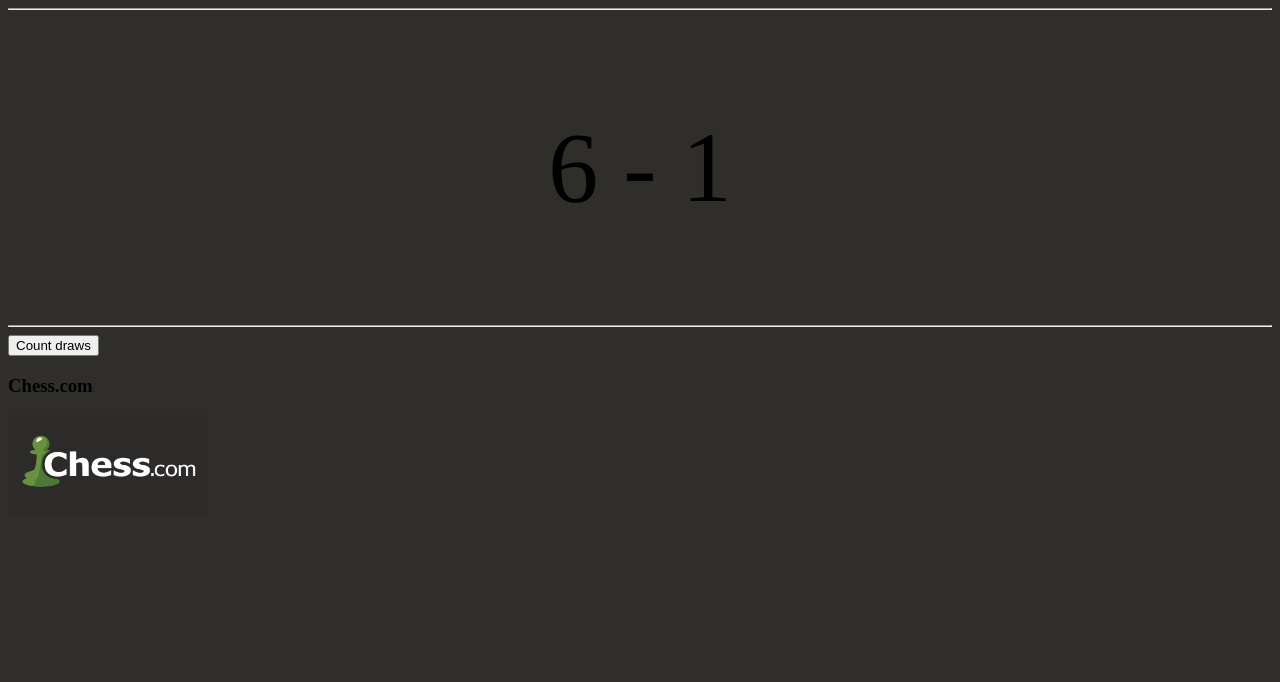
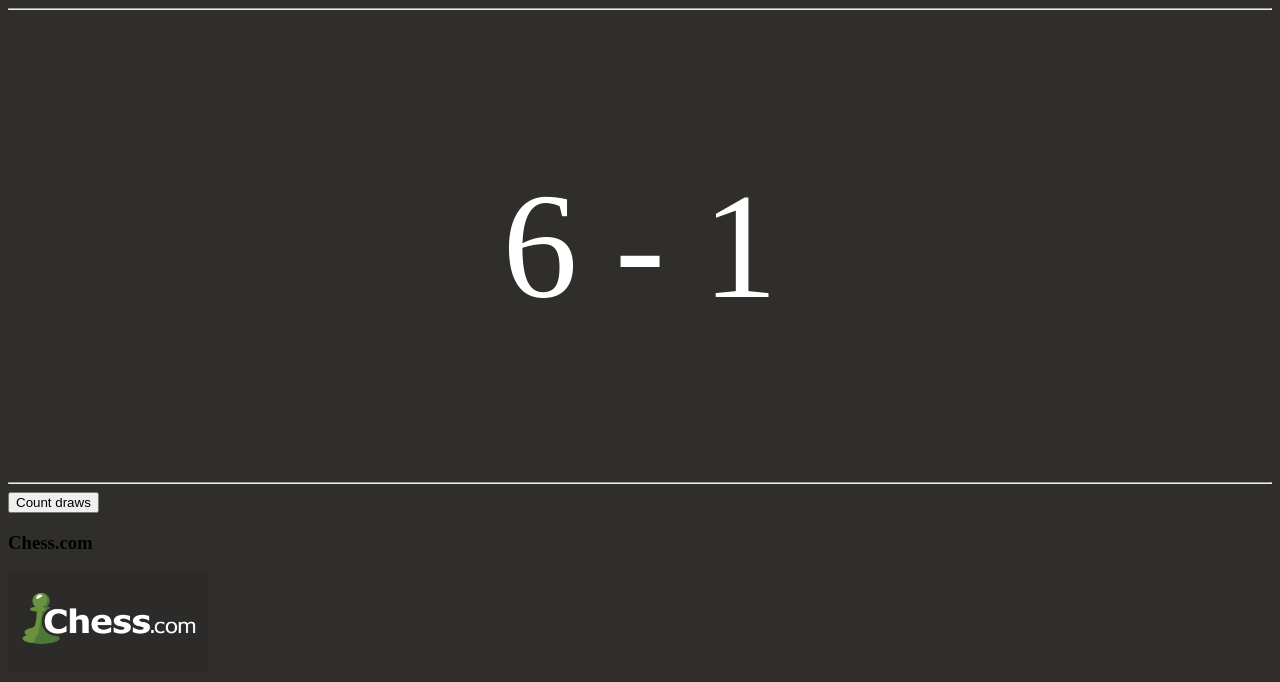
Before and after one commit to AppropriteUsernameThatWontGetMeBanned/CheesGames, a plain HTML site: page index.html in a window 1280 px wide. Drawn offline with Linux system fonts and the light colour scheme.

Commit message:
Update index.html

```diff
--- a/index.html
+++ b/index.html
@@ -5,13 +5,14 @@
             Chess
         </title>
     <meta charset="UTF-8">
-    <link rel="stylesheet" href="style.css">
+     <link rel="stylesheet" href="style.css">
     </head>
     <body>
      <hr>
-      <div style="text-align: center;">
-        <p style="font-size: 100px;" id = "p1">6 - 1</p>
-      </div>
+     <div style="text-align: center;">
+    <p style="font-size: 150px; color: white;" id="p1">6 - 1</p>
+</div>
+
      <hr>
      <script>
         let x = 1;
@@ -37,7 +38,7 @@
      <a href = "https://www.chess.com/">
         <img src = "images/logo.png" height="100px" width="200px">
      </a>
-     <!--GYATT-->
+     <!--HANCOCKK§§!!-->
 
     </body>
 </html>
```
